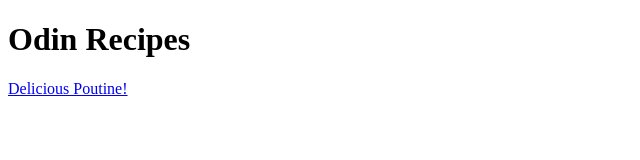
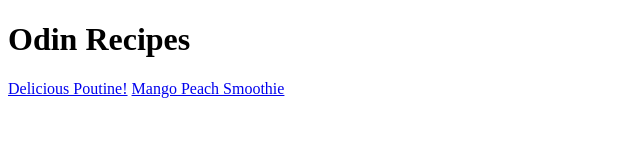
Before and after one commit to Chloe-990123/odin-recipes, a plain HTML site: page index.html in a window 1280 px wide. Shown: the whole page, without its empty margins (0-640 px from the left). Drawn offline with Linux system fonts and the light colour scheme.

Commit message:
ADD smoothie link

```diff
--- a/index.html
+++ b/index.html
@@ -9,5 +9,6 @@
 <body>
     <h1>Odin Recipes</h1>
     <a href="./recipes/poutine.html">Delicious Poutine!</a>
+    <a href="./recipes/smoothie.html">Mango Peach Smoothie</a>
 </body>
 </html>
```
